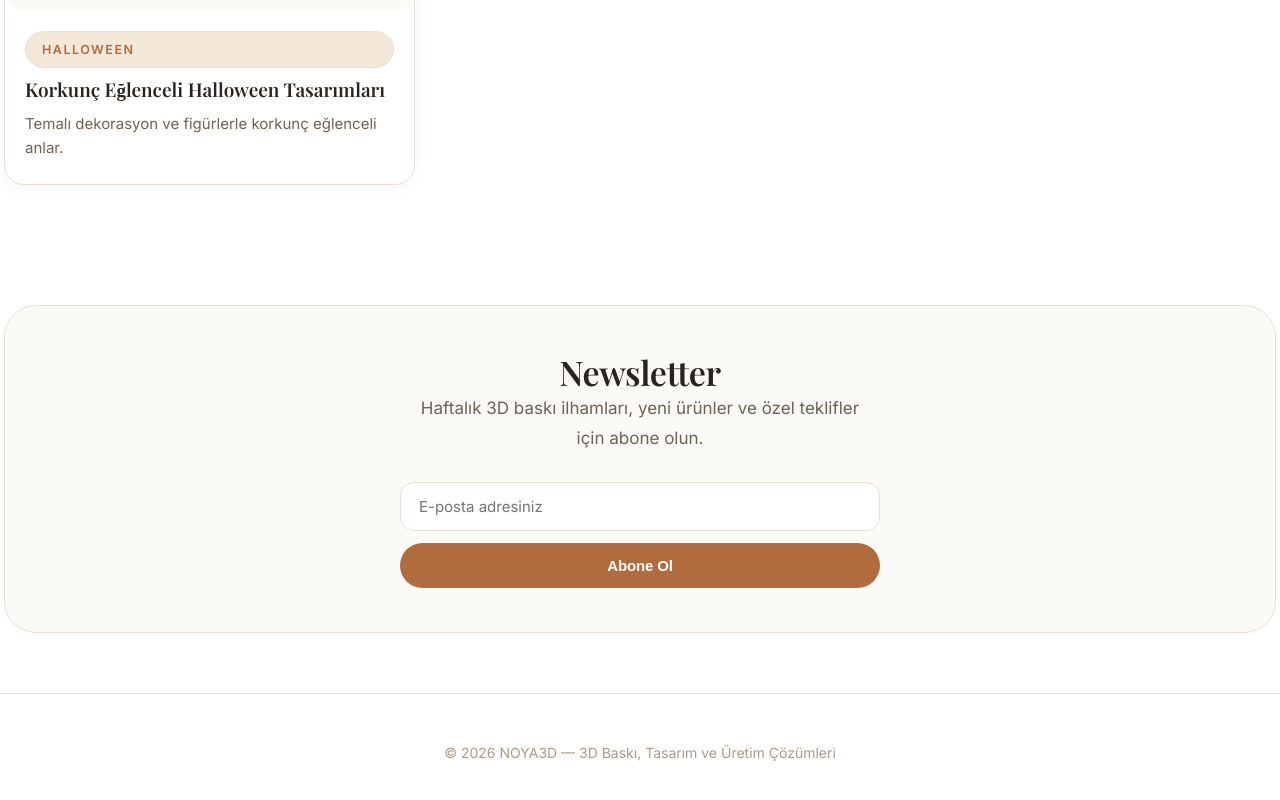
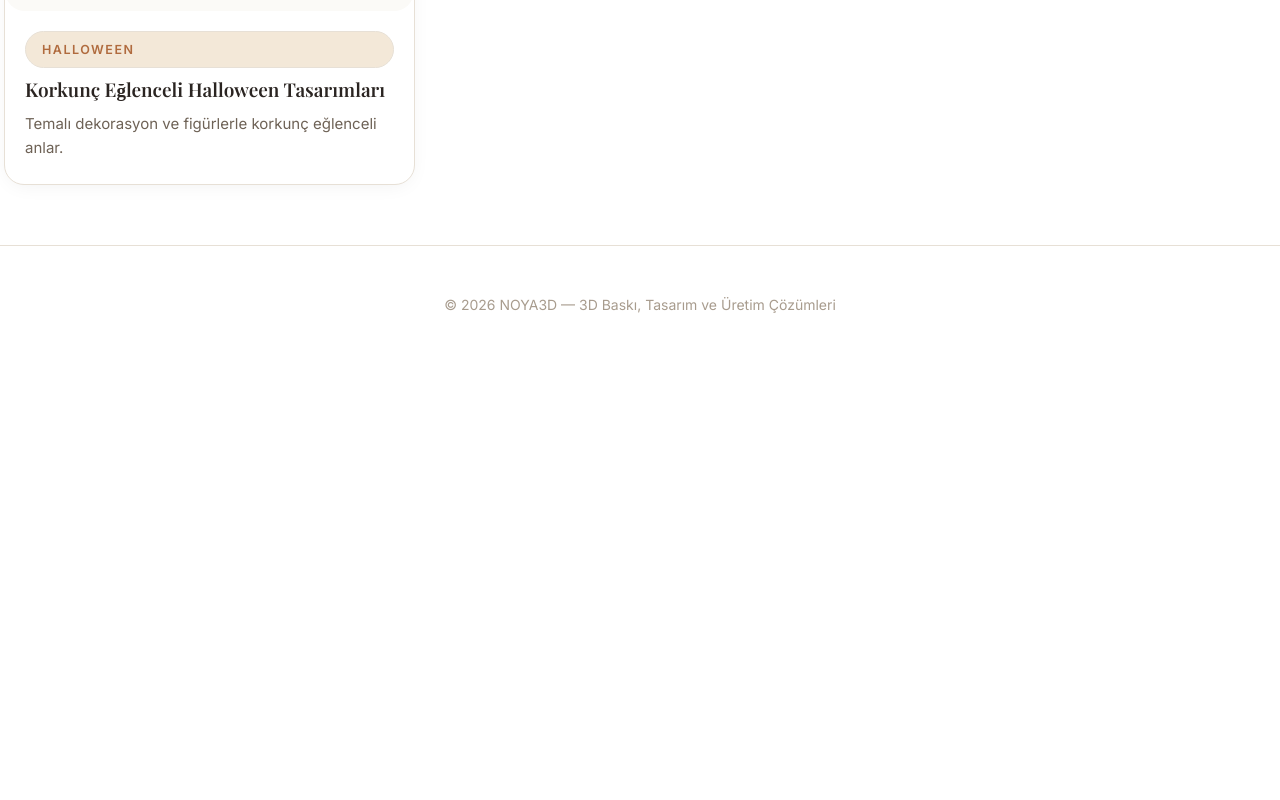
Before and after one commit to cumhurguzeloglu/noya3d-com-tr, a Next.js app: page / in a window 1280 px wide. Shown: the part 2819-3619 px from the top of the page. After the commit the page ends 3183 px from the top, so only its background shows below. Built offline with nearby package versions, Linux system fonts and the light colour scheme; grey boxes are pictures that could not be loaded; a web font is replaced by a local one.

Commit message:
Newsletter bölümü ve kullanılmayan state/handler kaldırıldı

```diff
--- a/src/app/page.tsx
+++ b/src/app/page.tsx
@@ -183,14 +183,6 @@ function Nav() {
 }
 
 export default function Home() {
-  const [newsletterStatus, setNewsletterStatus] = useState<'idle' | 'sending' | 'ok'>('idle')
-
-  const handleNewsletter = (e: React.FormEvent<HTMLFormElement>) => {
-    e.preventDefault()
-    setNewsletterStatus('sending')
-    setTimeout(() => setNewsletterStatus('ok'), 800)
-  }
-
   return (
     <main className="min-h-screen">
       <Nav />
@@ -316,29 +308,6 @@ export default function Home() {
         </div>
       </section>
 
-      {/* Newsletter */}
-      <section className="section-pad">
-        <div className="container">
-          <div className="newsletter">
-            <h2 className="section-heading serif mb-3">Newsletter</h2>
-            <p className="body-text">
-              Haftalık 3D baskı ilhamları, yeni ürünler ve özel teklifler için abone olun.
-            </p>
-            {newsletterStatus === 'ok' ? (
-              <div className="newsletter-success">Teşekkürler! Listeye eklendiniz.</div>
-            ) : (
-              <form onSubmit={handleNewsletter} className="newsletter-form" noValidate>
-                <input type="email" placeholder="E-posta adresiniz" required />
-                <button type="submit" className="btn-primary newsletter-btn" disabled={newsletterStatus === 'sending'}>
-                  {newsletterStatus === 'sending' ? 'Gönderiliyor…' : 'Abone Ol'}
-                </button>
-              </form>
-            )}
-          </div>
-        </div>
-      </section>
-
-
       {/* Footer */}
       <footer className="py-12 px-4 border-top">
         <div className="max-w-4xl w-full mx-auto text-center">
```
